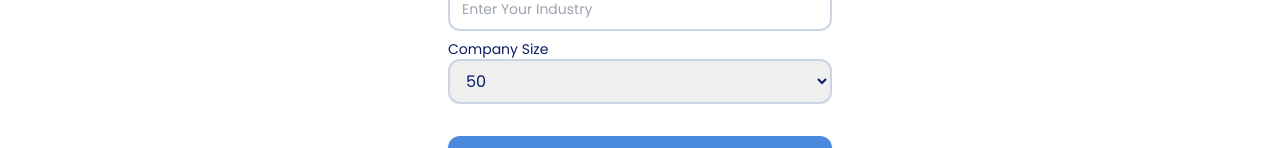
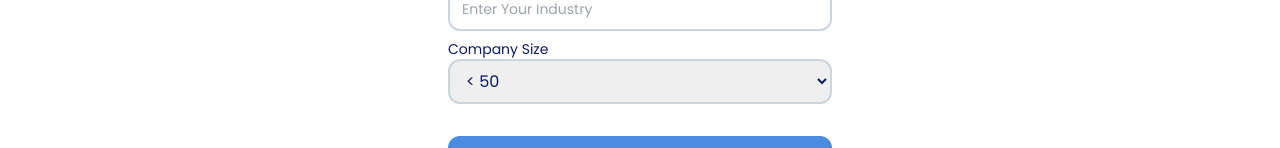
Before and after one commit to qonit-filza/esignees, a React (Vite) app: page /register in a window 1280 px wide. Both pictures are taken after a click on the button "REGISTER USER". Shown: the part 650-798 px from the top of the page. Built offline with nearby package versions, Linux system fonts and the light colour scheme.

Commit message:
handle register

```diff
--- a/src/components/RegisterCompany.jsx
+++ b/src/components/RegisterCompany.jsx
@@ -16,7 +16,7 @@ export default function RegisterCompany({
                 handleOnChange(e);
               }}
               type="text"
-              id="companyName"
+              id="nameCompany"
               className="border-2 px-3 py-2 rounded-xl w-full outline-none border-slate-300 placeholder:text-sm"
               placeholder="Enter Your Company Name"
             />
@@ -28,7 +28,7 @@ export default function RegisterCompany({
                 handleOnChange(e);
               }}
               type="text"
-              id="companyLegalName"
+              id="legalName"
               className="border-2 px-3 py-2 rounded-xl w-full outline-none border-slate-300 placeholder:text-sm"
               placeholder="Enter Your Legal Name"
             />
@@ -52,7 +52,7 @@ export default function RegisterCompany({
                 handleOnChange(e);
               }}
               type="text"
-              id="companyEmail"
+              id="emailCompany"
               className="border-2 px-3 py-2 rounded-xl w-full outline-none border-slate-300 placeholder:text-sm"
               placeholder="Enter Your Email"
             />
@@ -65,7 +65,7 @@ export default function RegisterCompany({
                 handleOnChange(e);
               }}
               type="text"
-              id="companyPhoneNumber"
+              id="phoneCompany"
               className="border-2 px-3 py-2 rounded-xl w-full outline-none border-slate-300 placeholder:text-sm"
               placeholder="Enter Your Phone Number"
             />
@@ -91,10 +91,10 @@ export default function RegisterCompany({
               id="companySize"
               className="border-2 px-3 py-2 rounded-xl w-full outline-none border-slate-300 placeholder:text-sm"
             >
-              <option value="">50</option>
-              <option value="">100</option>
-              <option value="">200</option>
-              <option value="">300</option>
+              <option value="50">{'< 50'}</option>
+              <option value="100">100</option>
+              <option value="200">200</option>
+              <option value="300">{'> 300'}</option>
             </select>
           </div>
         </div>
--- a/src/views/RegisterPage.jsx
+++ b/src/views/RegisterPage.jsx
@@ -1,12 +1,17 @@
-import { useState } from "react";
-import Footer from "../components/Footer";
-import NavbarPublic from "../components/NavbarPublic";
-import RegisterCompany from "../components/RegisterCompany";
-import RegisterUser from "../components/RegisterUser";
+import { useState } from 'react';
+import Footer from '../components/Footer';
+import NavbarPublic from '../components/NavbarPublic';
+import RegisterCompany from '../components/RegisterCompany';
+import RegisterUser from '../components/RegisterUser';
+import axios from 'axios';
+import { useNavigate } from 'react-router-dom';
+const baseUrl = 'http://localhost:3000';
 
 export default function RegisterPage() {
   const [showCompanyForm, setShowCompanyForm] = useState(false);
   const [userData, setUserData] = useState({});
+  const [file, setFile] = useState('');
+  const navigate = useNavigate();
 
   const handleOnChange = (e) => {
     let newInput = { ...userData, [e.target.id]: e.target.value };
@@ -15,15 +20,32 @@ export default function RegisterPage() {
   };
 
   const handleOnChangeUserKtp = (e) => {
-    let newInput = { ...userData, [e.target.id]: e.target.files[0] };
-    setUserData(newInput);
-    console.log(userData);
+    setFile(e.target.files[0]);
   };
 
+  const handleSubmit = () => {
+    if (!userData.companyInviteCode && !userData.nameCompany) {
+      return setShowCompanyForm(true);
+    }
+    handleRegister();
+  };
 
-  const handleSubmit = () => {
-    if (!userData.companyInviteCode && !userData.companyName) return setShowCompanyForm(true)
-    console.log("REGISTER BERHASIL", userData);
+  const handleRegister = async () => {
+    try {
+      const formData = new FormData();
+      for (const [name, value] of Object.entries(userData)) {
+        formData.append(name, value);
+      }
+      formData.append('file', file);
+
+      const { data } = await axios.post(`${baseUrl}/register`, formData, {
+        headers: { 'Content-Type': 'multipart/form-data' },
+      });
+      console.log(data);
+      navigate('/login');
+    } catch (error) {
+      console.log(error);
+    }
   };
 
   const backToRegisterUser = () => {
@@ -36,13 +58,13 @@ export default function RegisterPage() {
       <section className="pb-12">
         <div className="w-fit mx-auto">
           <p className="text-center text-3xl font-semibold tracking-wide mb-2 ">
-            Register {!showCompanyForm ? "User" : "Company"}
+            Register {!showCompanyForm ? 'User' : 'Company'}
           </p>
           <p className="text-sm">
-            Already have an account?{" "}
+            Already have an account?{' '}
             <button
               onClick={() => {
-                navigate("/login");
+                navigate('/login');
               }}
               className="text-theme-3 hover:underline"
             >
```
